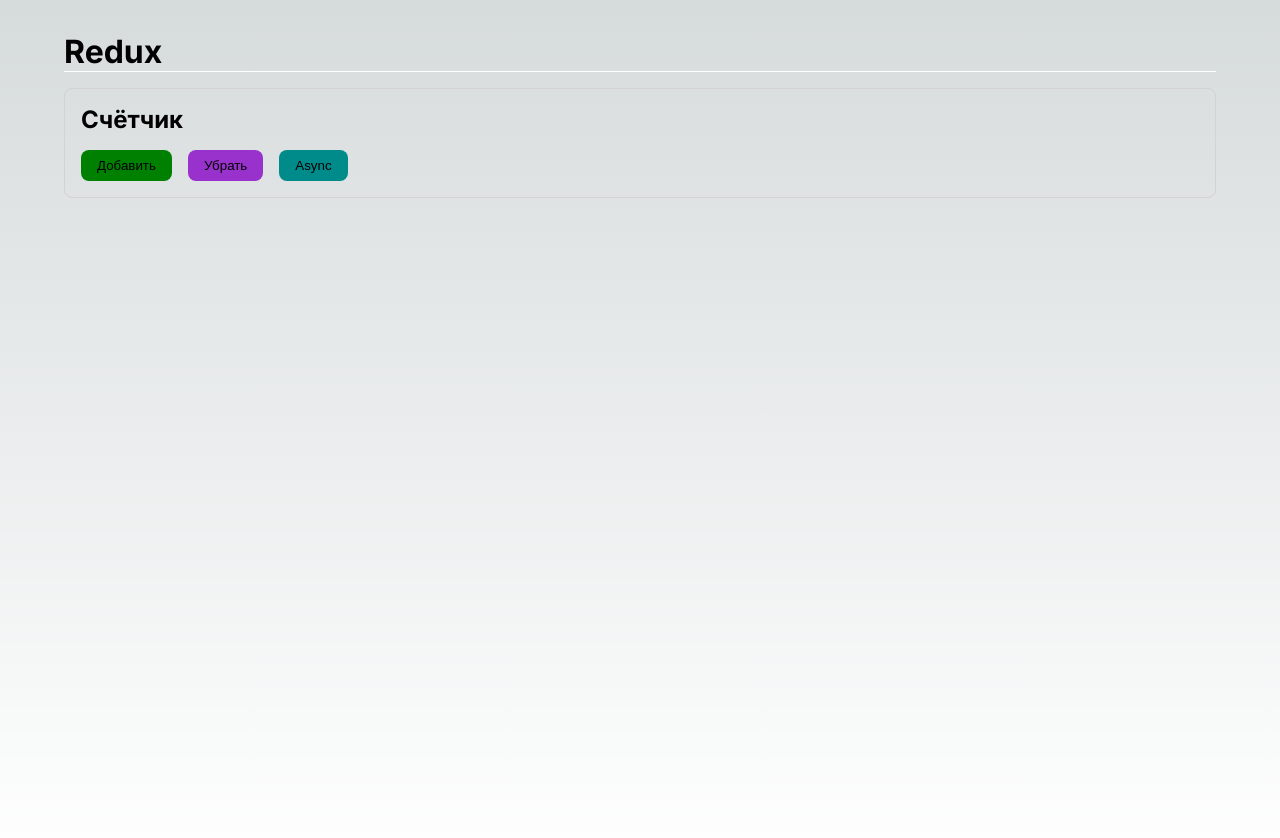
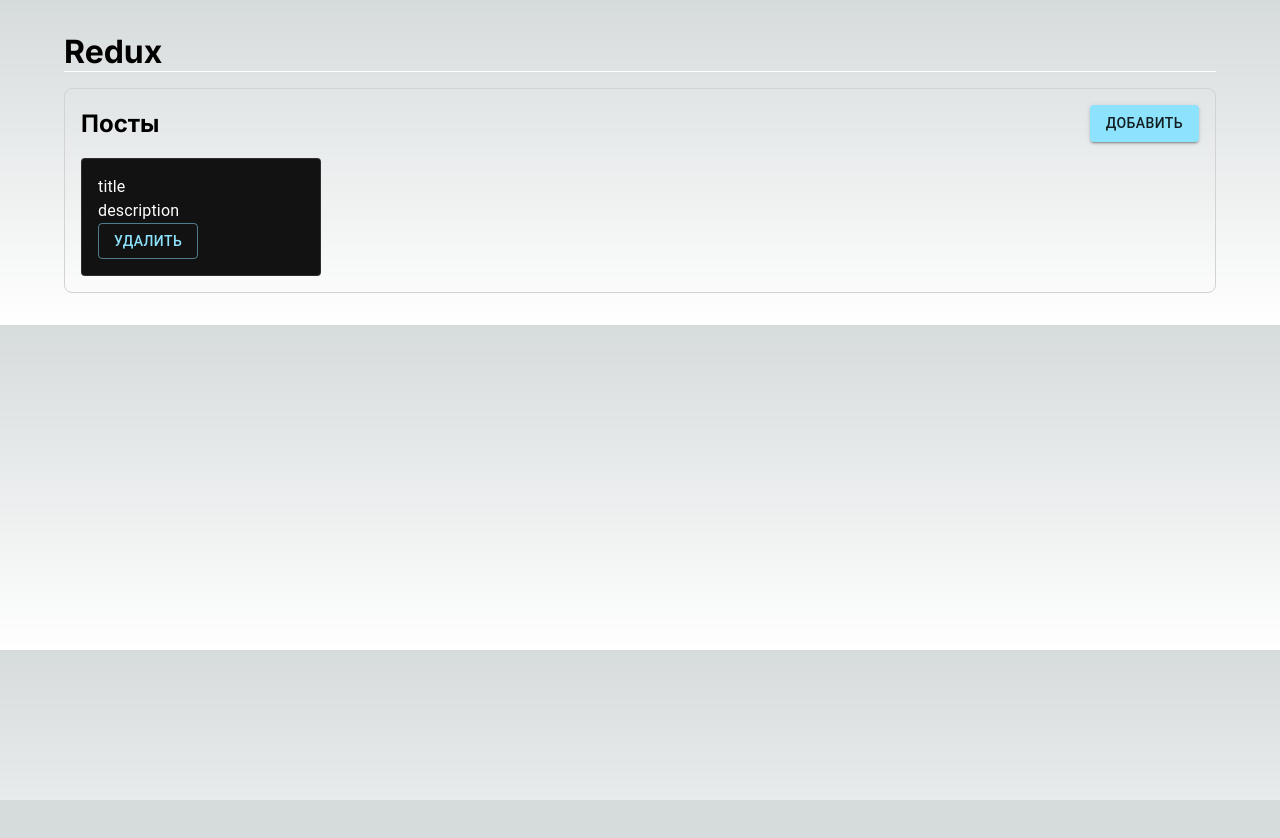
Before and after one commit to Crosbic/redux_docker_example, a Next.js app: page / in a window 1280 px wide. Shown: the top 838 px of the page. After the commit the page ends 800 px from the top, so only its background shows below. Built offline with nearby package versions, Linux system fonts and the light colour scheme.

Commit message:
мощный редакс, жаль неготовый

```diff
--- a/docker-compose.yml
+++ /dev/null
@@ -1,6 +0,0 @@
-version: "3.9"
-services:
-  homepage:
-    image: ghcr.io/crosbic/redux-docker-example:latest
-    container_name: redux-docker-example
-    restart: unless-stopped
--- a/next.config.mjs
+++ b/next.config.mjs
@@ -1,7 +1,7 @@
 /** @type {import('next').NextConfig} */
 const nextConfig = {
   reactStrictMode: true,
-  output: 'export',
+  // output: 'export',
   basePath: '/redux_docker_example'
 };
 
--- /dev/null
+++ b/src/common/theme.tsx
@@ -0,0 +1,17 @@
+import { ruRU } from '@mui/material/locale'
+import { createTheme } from '@mui/material/styles'
+
+export const theme = createTheme(
+  {
+    palette: {
+      mode: 'dark',
+      primary: {
+        main: '#8de3fe',
+      },
+      secondary: {
+        main: '#ffffff',
+      },
+    },
+  },
+  ruRU
+)
--- a/src/pages/_app.tsx
+++ b/src/pages/_app.tsx
@@ -1,7 +1,12 @@
 import '@/styles/globals.css'
 
+import { ThemeProvider } from '@mui/material'
 import type { AppProps } from 'next/app'
 import Head from 'next/head'
+import { Provider } from 'react-redux'
+
+import { theme } from '@/common/theme'
+import { store } from '@/redux/store'
 
 export default function App({ Component, pageProps }: AppProps) {
   return (
@@ -12,7 +17,11 @@
         <link rel="icon" href="/favicon.ico" />
       </Head>
 
-      <Component {...pageProps} />
+      <ThemeProvider theme={theme}>
+        <Provider store={store()}>
+          <Component {...pageProps} />
+        </Provider>
+      </ThemeProvider>
     </>
   )
 }
--- /dev/null
+++ b/src/pages/components/modals/AddPostModal.module.css
@@ -0,0 +1,20 @@
+.container {
+    width: 50vh;
+    margin: 2rem;
+    display: flex;
+    flex-direction: column;
+    gap: 1.5rem;
+}
+
+.formHeader {
+    text-align: center;
+    font-size: 22px;
+    font-weight: bold;
+}
+
+.actions {
+    margin: 0 2rem 2rem 2rem;
+    display: inline-flex;
+    justify-content: flex-end;
+    gap: 1rem;
+}
--- /dev/null
+++ b/src/pages/components/modals/AddPostModal.tsx
@@ -0,0 +1,75 @@
+import { Button, Dialog, TextField, Typography } from '@mui/material'
+import { Dispatch, SetStateAction, useState } from 'react'
+import { useDispatch } from 'react-redux'
+
+import { addPost } from '@/redux/slices/postsSlice'
+
+import styles from './AddPostModal.module.css'
+
+const AddPostModal = ({
+  openModal,
+  setOpenModal,
+}: {
+  openModal: boolean
+  setOpenModal: Dispatch<SetStateAction<boolean>>
+}) => {
+  const [title, setTitle] = useState('')
+  const [description, setDescription] = useState('')
+
+  const dispatch = useDispatch()
+
+  const handleCloseModal = () => {
+    setOpenModal(false)
+  }
+
+  const handleAddPost = () => {
+    const newPost = {
+      id: Date.now(),
+      title,
+      description,
+    }
+
+    dispatch(addPost(newPost))
+
+    setTitle('')
+    setDescription('')
+
+    // handleCloseModal()
+  }
+
+  return (
+    <>
+      <Dialog
+        open={openModal}
+        onClose={handleCloseModal}
+        PaperProps={{ component: 'form' }}
+        disableScrollLock
+      >
+        <div className={styles.container}>
+          <Typography className={styles.formHeader}>Заполните поля</Typography>
+          <TextField
+            label="Название"
+            variant="filled"
+            value={title}
+            onChange={(e: any) => setTitle(e.target.value)}
+          />
+          <TextField
+            label="Описание"
+            variant="filled"
+            multiline
+            value={description}
+            onChange={(e: any) => setDescription(e.target.value)}
+          />
+        </div>
+        <div className={styles.actions}>
+          <Button variant="contained" onClick={handleAddPost}>
+            Добавить
+          </Button>
+          <Button variant="contained">Отмена</Button>
+        </div>
+      </Dialog>
+    </>
+  )
+}
+
+export default AddPostModal
--- a/src/pages/index.tsx
+++ b/src/pages/index.tsx
@@ -1,40 +1,72 @@
+import { Button, Card, Typography } from '@mui/material'
 import { Inter } from 'next/font/google'
+import { useState } from 'react'
+import { useDispatch, useSelector } from 'react-redux'
 
+import AddPostModal from '@/pages/components/modals/AddPostModal'
+import { deletePost } from '@/redux/slices/postsSlice'
 import styles from '@/styles/Home.module.css'
 
+// Осталось с темплейта
 const inter = Inter({ subsets: ['latin'] })
 
-export default function Home() {
+const Home = () => {
+  const [openModal, setOpenModal] = useState(false)
+
+  const dispatch = useDispatch()
+  const posts = useSelector((state: any) => state.posts)
+
+  const handleDeletePost = (postId: any) => {
+    dispatch(deletePost(postId))
+  }
+
+  const handleOpenModal = () => {
+    setOpenModal(true)
+  }
+
   return (
     <>
+      <AddPostModal openModal={openModal} setOpenModal={setOpenModal} />
+
       <main className={`${styles.main} ${inter.className}`}>
         <div className={styles.headerWrapper}>
           <h1>Redux</h1>
         </div>
-        <div className={styles.counterContainer}>
-          <h2>Счётчик</h2>
-          <div className={styles.buttonContainer}>
-            <button
-              className={styles.button}
-              style={{ backgroundColor: 'green' }}
-            >
+        <div className={styles.postsContainer}>
+          <div className={styles.headerContainer}>
+            <h2>Посты</h2>
+            <Button onClick={handleOpenModal} variant="contained">
               Добавить
-            </button>
-            <button
-              className={styles.button}
-              style={{ backgroundColor: 'darkorchid' }}
-            >
-              Убрать
-            </button>
-            <button
-              className={styles.button}
-              style={{ backgroundColor: 'darkcyan' }}
-            >
-              Async
-            </button>
+            </Button>
+          </div>
+          <div className={styles.postsWrapper}>
+            {posts.length ? (
+              posts.map((post: any) => {
+                return (
+                  <Card
+                    key={post.id}
+                    variant="outlined"
+                    className={styles.postCard}
+                  >
+                    <Typography>{post.title}</Typography>
+                    <Typography>{post.description}</Typography>
+                    <Button
+                      variant="outlined"
+                      onClick={() => handleDeletePost(post.id)}
+                    >
+                      Удалить
+                    </Button>
+                  </Card>
+                )
+              })
+            ) : (
+              <Typography>Нет данных</Typography>
+            )}
           </div>
         </div>
       </main>
     </>
   )
 }
+
+export default Home
--- /dev/null
+++ b/src/redux/slices/postsSlice.ts
@@ -0,0 +1,28 @@
+import { createSlice, PayloadAction } from '@reduxjs/toolkit'
+
+const initialState: any = [
+  {
+    id: 'id',
+    title: 'title',
+    description: 'description',
+  },
+]
+
+const postsSlice = createSlice({
+  name: 'posts',
+  initialState,
+  reducers: {
+    addPost: (state, action: PayloadAction<any>) => {
+      const { id, title, description } = action.payload
+      state.push({ id, title, description })
+    },
+    deletePost: (state, action: PayloadAction<any>) => {
+      const postId = action.payload
+
+      return state.filter((post: any) => post.id !== postId)
+    },
+  },
+})
+
+export const { addPost, deletePost } = postsSlice.actions
+export default postsSlice.reducer
--- /dev/null
+++ b/src/redux/store.ts
@@ -0,0 +1,15 @@
+import { configureStore } from '@reduxjs/toolkit'
+
+import postsSlice from './slices/postsSlice'
+
+export type AppStore = ReturnType<typeof store>
+export type RootState = ReturnType<AppStore['getState']>
+export type AppDispatch = AppStore['dispatch']
+
+export const store = () => {
+  return configureStore({
+    reducer: {
+      posts: postsSlice,
+    },
+  })
+}
--- a/src/styles/Home.module.css
+++ b/src/styles/Home.module.css
@@ -1,5 +1,4 @@
 .main {
-    height: 100vh;
     margin: 2rem 4rem;
 }
 
@@ -7,7 +6,14 @@
     border-bottom: 1px solid white;
 }
 
-.counterContainer {
+.headerContainer {
+    display: flex;
+    flex-direction: row;
+    justify-content: space-between;
+    align-items: center;
+}
+
+.postsContainer {
     margin: 1rem 0;
     padding: 1rem;
     display: flex;
@@ -15,6 +21,17 @@
     gap: 1rem;
     border: 1px lightgray solid;
     border-radius: 0.5rem;
+}
+
+.postsWrapper {
+    display: flex;
+    flex-wrap: wrap;
+    gap: 1rem;
+}
+
+.postCard {
+    width: 30vh;
+    padding: 1rem;
 }
 
 .buttonContainer {
```
Also changed, not shown: package.json (+7 -3 lines), 2 other files (tests, documents, lock files or other folders).
